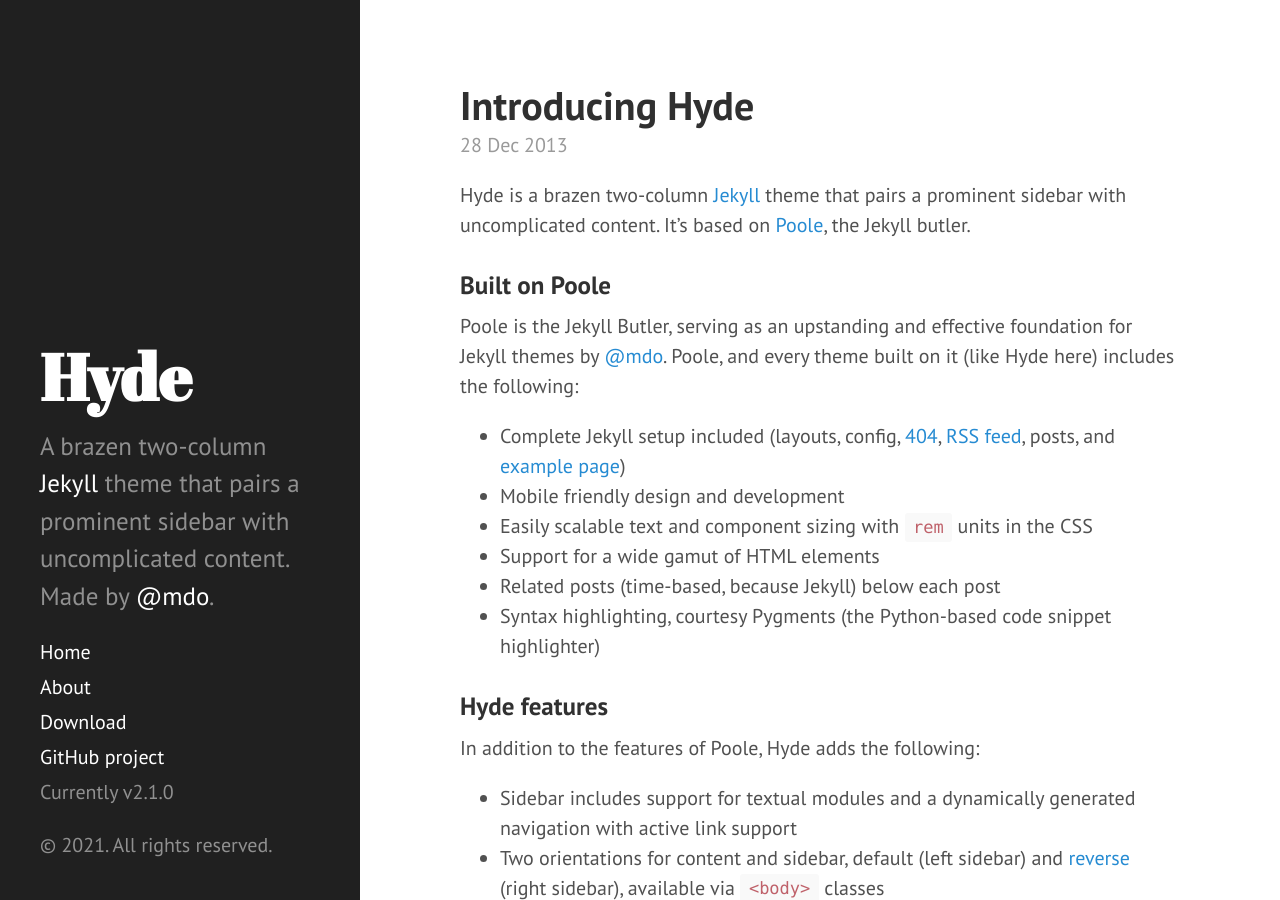
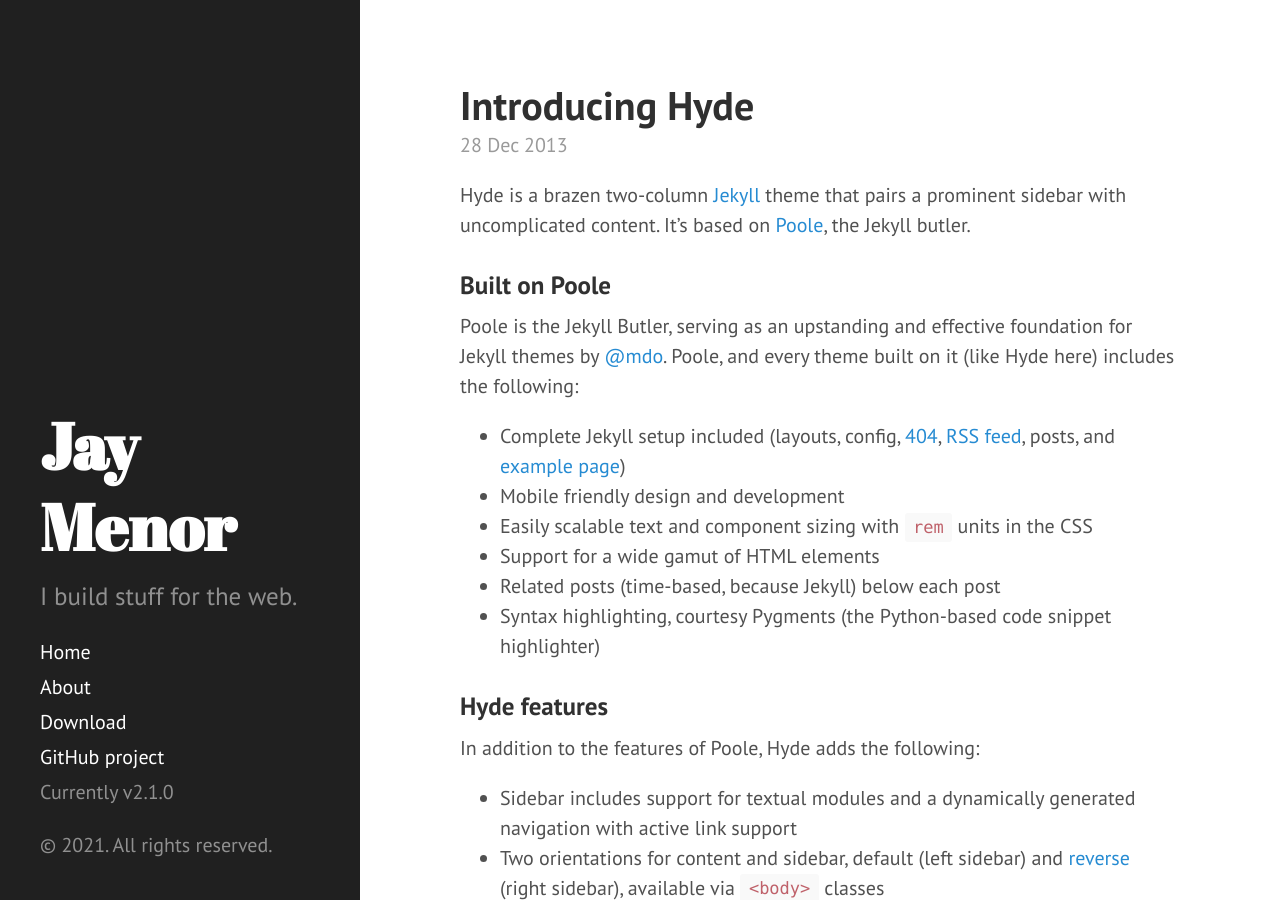
Before and after one commit to hmenorjr/hmenorjr.github.io, a Jekyll site: the page built from index.html, in a window 1280 px wide and 900 px high. Built offline with Jekyll 4.4.1, drawn with Linux system fonts in a browser that asks for light colours; Markdown is read by kramdown in place of the engine named in the settings; the list of posts is cut into pages by our own code.

Commit message:
Update _config.yml

```diff
--- a/_config.yml
+++ b/_config.yml
@@ -6,15 +6,15 @@ highlighter:      pygments
 permalink:        /pretty/
 
 # Setup
-title:            Hyde
+title:            Jay Menor
 tagline:          'A Jekyll theme'
-description:      'A brazen two-column <a href="http://jekyllrb.com" target="_blank">Jekyll</a> theme that pairs a prominent sidebar with uncomplicated content. Made by <a href="https://twitter.com/mdo" target="_blank">@mdo</a>.'
-url:              http://hyde.getpoole.com
+description:      'I build stuff for the web.'
+url:              https://hmenorjr.github.io
 baseurl:          /
 
 author:
-  name:           'Mark Otto'
-  url:            https://twitter.com/mdo
+  name:           'Jay Menor'
+  url:            https://twitter.com/hmenorjr
 
 paginate:         5
 
@@ -22,4 +22,4 @@ paginate:         5
 version:          2.1.0
 
 github:
-  repo:           https://github.com/poole/hyde
+  repo:           https://github.com/hmenorjr/hmenorjr.github.io
```
